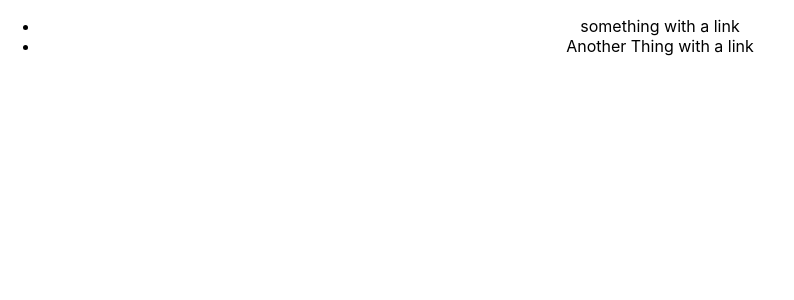
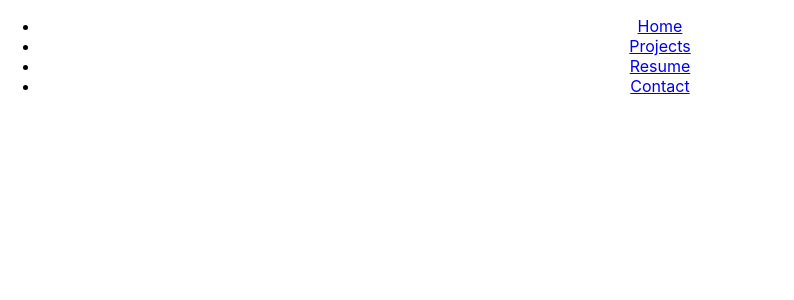
Before and after one commit to oopanpan/portfolio_site, a React (Create React App) app: page / in a window 1280 px wide. Shown: the top 300 px of the page, without its empty margins (0-794 px from the left). Built offline with nearby package versions, Linux system fonts and the light colour scheme.

Commit message:
menuItems render, fontaweseome script added

```diff
--- a/public/index.html
+++ b/public/index.html
@@ -5,16 +5,18 @@
 		<link rel="icon" href="%PUBLIC_URL%/favicon.ico" />
 		<meta name="viewport" content="width=device-width, initial-scale=1" />
 		<meta name="theme-color" content="#000000" />
-    <meta
-      name="description"
-      content="Web site created using create-react-app"
-    />
+		<meta name="description" content="Lost since the day" />
 		<link rel="apple-touch-icon" href="%PUBLIC_URL%/logo192.png" />
 		<!--
       manifest.json provides metadata used when your web app is installed on a
       user's mobile device or desktop. See https://developers.google.com/web/fundamentals/web-app-manifest/
     -->
 		<link rel="manifest" href="%PUBLIC_URL%/manifest.json" />
+		<script
+			src="https://kit.fontawesome.com/f0caa6f363.js"
+			crossorigin="anonymous"
+		></script>
+
 		<!--
       Notice the use of %PUBLIC_URL% in the tags above.
       It will be replaced with the URL of the `public` folder during the build.
@@ -38,6 +40,5 @@
 
       To begin the development, run `npm start` or `yarn start`.
       To create a production bundle, use `npm run build` or `yarn build`.
-    -->
-  </body>
+    --></body>
 </html>
--- a/src/components/NavBar.js
+++ b/src/components/NavBar.js
@@ -1,13 +1,23 @@
 import React from 'react';
 import { MenuItems } from './MenuItems';
+
 function NavBar() {
+	const renderMenuItems = (arr) => {
+		return arr.map((el, index) => {
+			return (
+				<li key={index}>
+					<a className={el.cName} href={el.url}>
+						{el.label}
+					</a>
+				</li>
+			);
+		});
+	};
+
 	return (
 		<nav className='NavbarItems'>
 			<div>
-				<ul>
-					<li>something with a link</li>
-					<li>Another Thing with a link</li>
-				</ul>
+				<ul>{renderMenuItems(MenuItems)}</ul>
 			</div>
 		</nav>
 	);
```
Lines whose indentation alone changed are shown as unchanged.
